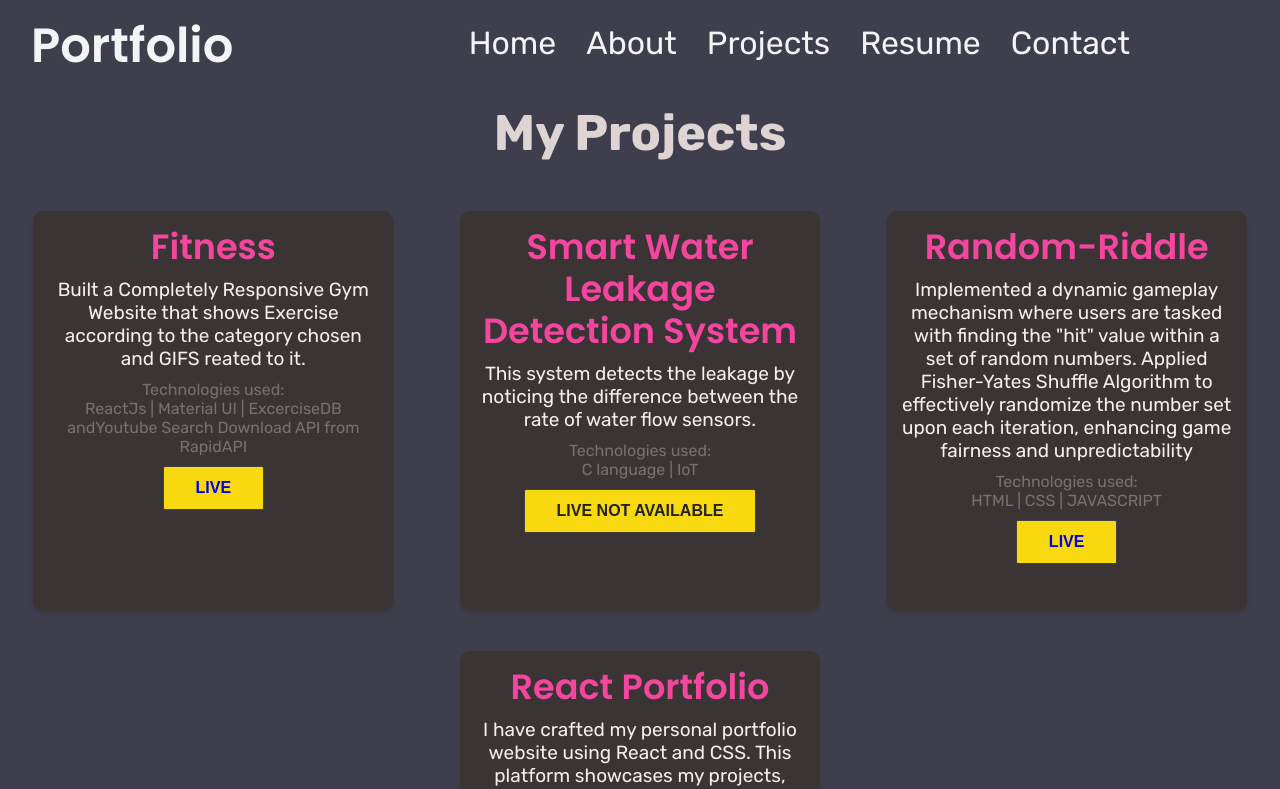
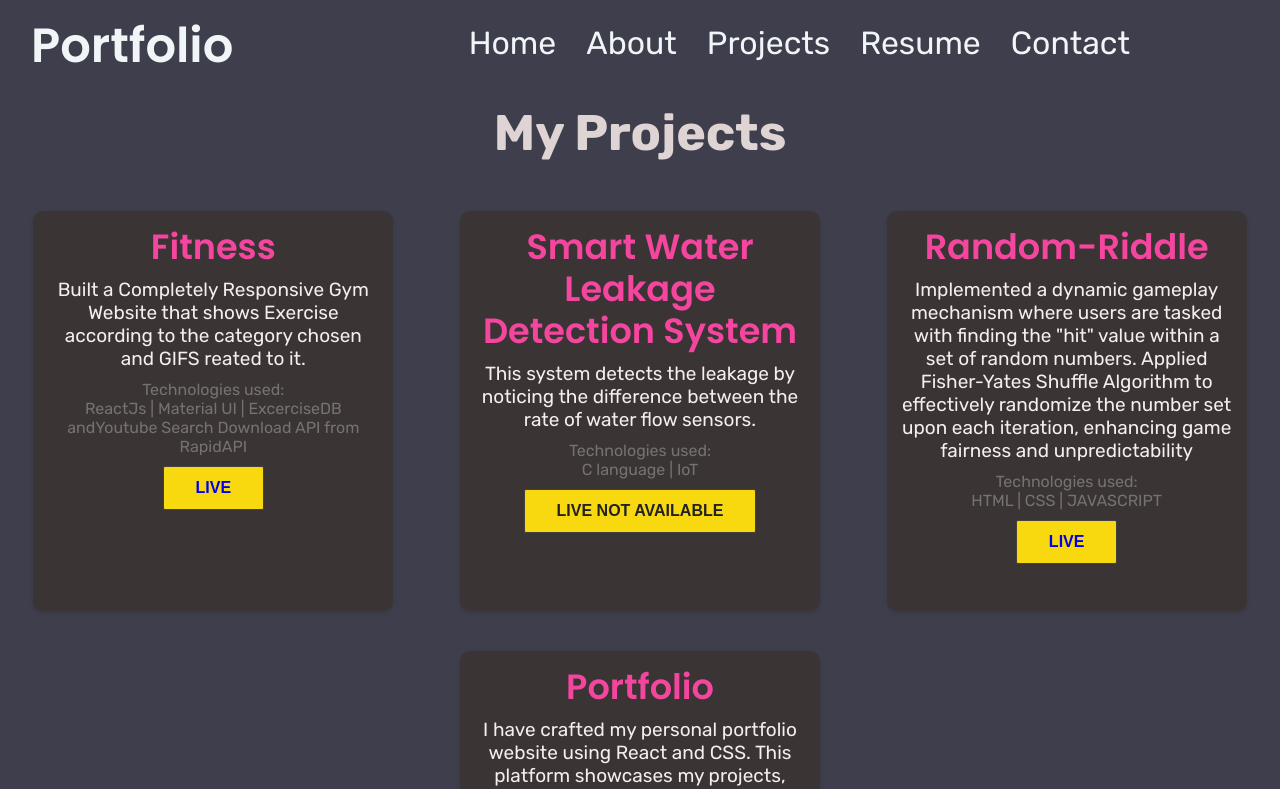
Before and after one commit to shekhapurtukara1/portfolio, a React (Create React App) app: page /projects in a window 1280 px wide. Shown: the top 789 px of the page. Built offline with nearby package versions, Linux system fonts and the light colour scheme.

Commit message:
project name update portfolio

```diff
--- a/src/components/Projects.jsx
+++ b/src/components/Projects.jsx
@@ -21,7 +21,7 @@ const projects = [
     live:'https://random-riddle.netlify.app/'
   },
   {
-    name: 'React Portfolio',
+    name: 'Portfolio',
     description: 'I have crafted my personal portfolio website using React and CSS. This platform showcases my projects, skills, and professional journey in a visually engaging and user-friendly manner. Explore my work and expertise through this interactive portfolio built to reflect my passion for web development and design.. ',
     technologies: ['HTML | React | CSS | Javascript'],
     live:'https://shekhapurtukara1.github.io/portfolio/'
```
